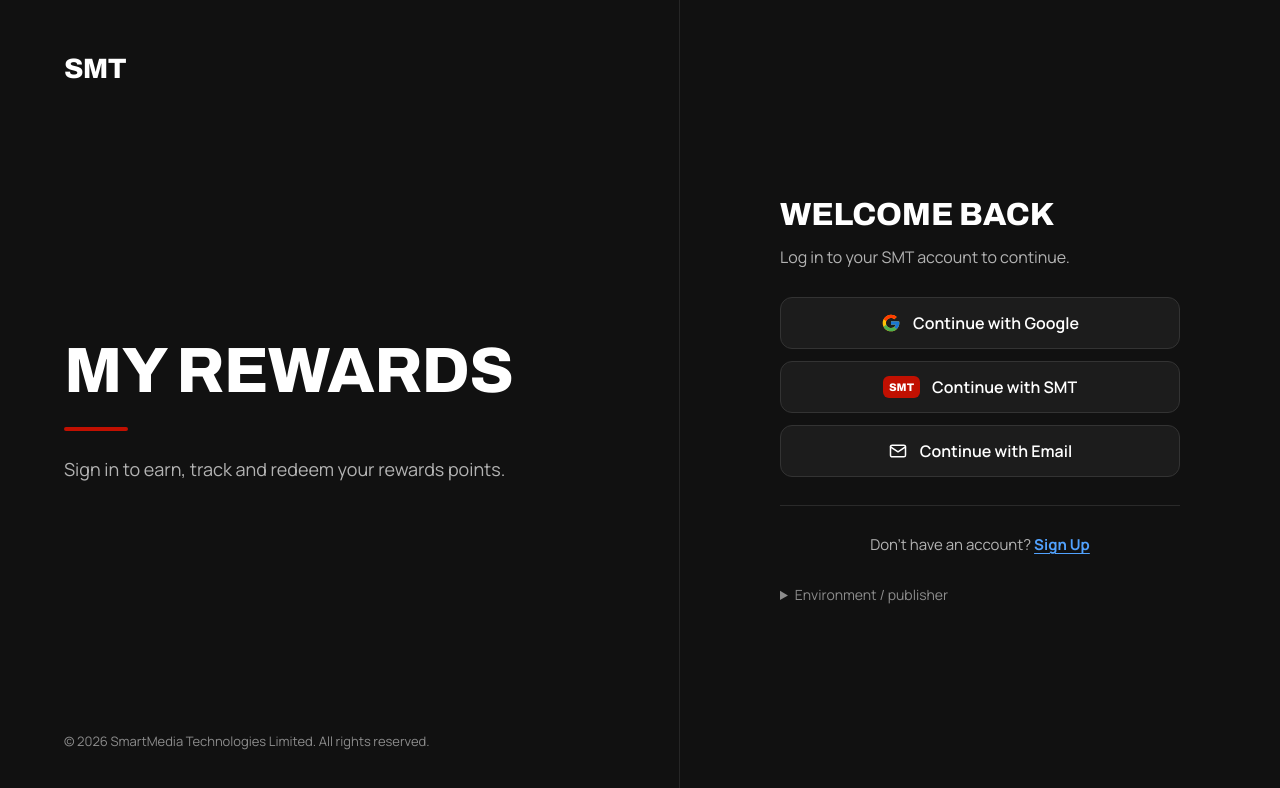
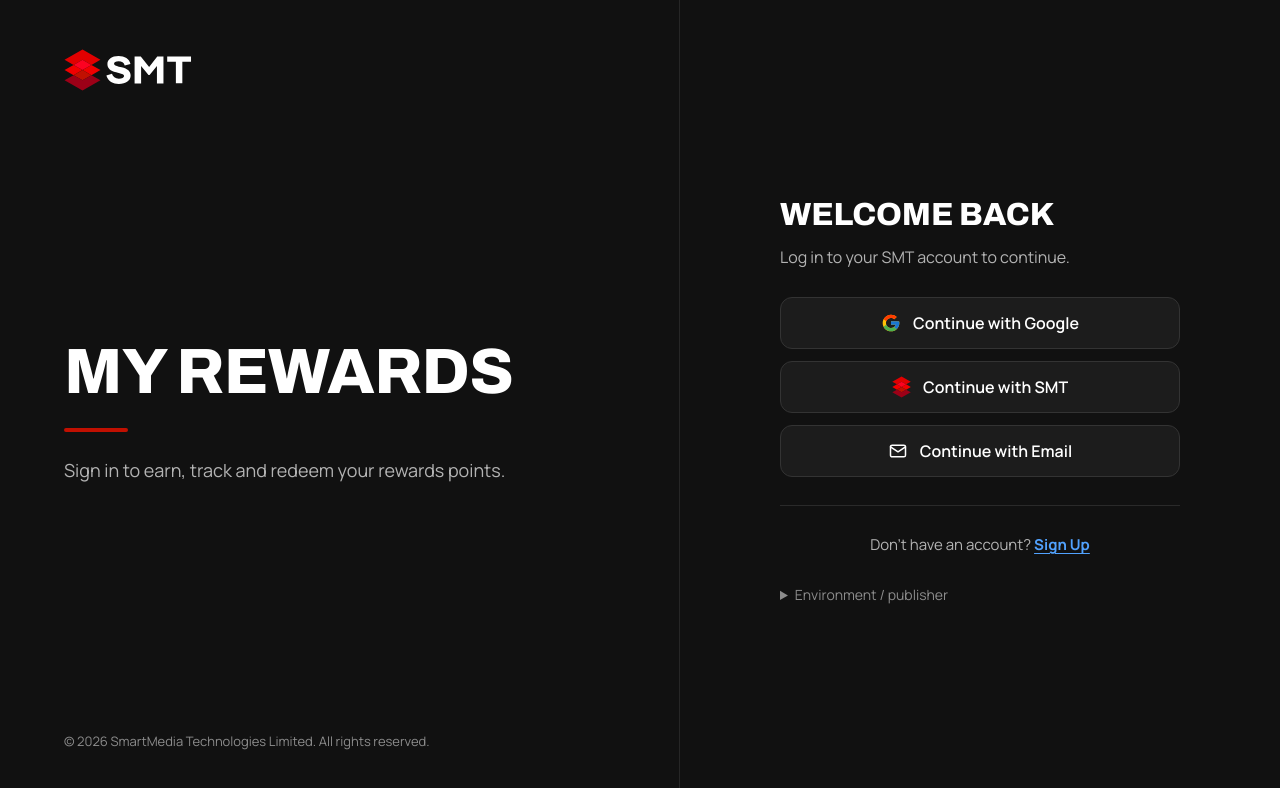
Before and after one commit to smartmediatech/smt-embedded-components-viewer, a React app: page /#/login in a window 1280 px wide. Shown: the top 788 px of the page. Built offline with nearby package versions, Linux system fonts and the light colour scheme; no server answers.

Commit message:
feat: use the SMT logo on the sign-in page

```diff
--- a/src/pages/auth/AuthPage.tsx
+++ b/src/pages/auth/AuthPage.tsx
@@ -6,7 +6,7 @@ import { useApp } from "../../context/AppContext";
 import { getViewerConfig } from "../../config/viewerConfig";
 import { takeRedirectResult } from "../../services/authService/redirectSignIn";
 import { TenantSelect } from "../../components/TenantSelect";
-import { EmailIcon, GoogleIcon, SmtMark } from "./icons";
+import { EmailIcon, GoogleIcon, SmtLogo, SmtMark } from "./icons";
 import { TermsCheckbox, TermsDialog } from "./TermsConsent";
 
 export type AuthMode = "login" | "signup";
@@ -388,7 +388,7 @@ type RedirectState = { email?: string; notice?: string; google?: boolean };
 const Shell = ({ lead, children }: { lead: string; children: ReactNode }) => (
   <div className="min-h-screen flex flex-wrap bg-[#111] text-[#B3B3B3] font-[Manrope,system-ui,sans-serif]">
     <section className="hidden md:flex flex-[1_1_520px] min-w-0 flex-col justify-between gap-12 border-r border-[#262626] px-[clamp(24px,5vw,72px)] py-12 text-white">
-      <span className="font-[Archivo,sans-serif] text-[28px] font-extrabold tracking-tight">SMT</span>
+      <SmtLogo className="h-11 w-auto self-start" />
       <div className="flex max-w-[560px] flex-col gap-6">
         <h1 className="m-0 font-[Archivo,sans-serif] text-[clamp(40px,5vw,64px)] font-extrabold uppercase leading-[1.02] tracking-[-.01em]">
           My Rewards
@@ -401,7 +401,7 @@ const Shell = ({ lead, children }: { lead: string; children: ReactNode }) => (
 
     <main className="flex flex-[1_1_440px] min-w-0 items-center justify-center px-4 py-12 sm:px-6">
       <div className="flex w-full max-w-[400px] flex-col gap-7">
-        <span className="md:hidden font-[Archivo,sans-serif] text-[28px] font-extrabold tracking-tight text-white">SMT</span>
+        <SmtLogo className="md:hidden h-10 w-auto self-start" />
         {children}
         {/*
           The tenant has to be picked before signing in: it selects the app id
--- a/src/pages/auth/icons.tsx
+++ b/src/pages/auth/icons.tsx
@@ -14,15 +14,31 @@ export const EmailIcon = () => (
   </svg>
 );
 
-/**
- * Placeholder SMT mark: the design's logo files live in the design artifact's
- * asset store, which this account can't download. Swap in the real logo.
- */
+/** The SMT layers mark (from the official SMT logo). */
+const SmtLayers = () => (
+  <>
+    <path fill="#F10000" d="M13.9162 24.5479L0.835205 32.0254L13.9162 39.5187L26.9536 32.0231L13.9162 24.5479Z" />
+    <path fill="#F10000" d="M39.9435 39.5051L52.9697 32.0254L39.939 24.5479L26.9539 32.0231L39.9435 39.5051Z" />
+    <path fill="#C11001" d="M26.9528 32.0225L13.9153 39.4908L26.9528 46.9387L39.9425 39.5045L26.9528 32.0225Z" />
+    <path fill="#9C0017" d="M52.9695 46.9845L39.9433 39.5049L26.9538 46.9391L13.9253 39.4912L0.835205 46.9845L26.9538 61.8712L52.9695 46.9845Z" />
+    <path fill="#E10000" d="M26.9538 2.12852L0.835205 17.0675L13.9162 24.5473L26.9538 17.0744L39.9388 24.5473L52.9695 17.0675L26.9538 2.12852Z" />
+    <path fill="#FD0221" d="M26.9528 17.0752L13.9153 24.5481L26.9528 32.0233L39.9378 24.5481L26.9528 17.0752Z" />
+  </>
+);
+
+/** The SMT logo for dark backgrounds: the layers mark and the white "SMT" wordmark. */
+export const SmtLogo = ({ className = "" }: { className?: string }) => (
+  <svg role="img" aria-label="SMT" viewBox="0 0 186 64" className={className}>
+    <SmtLayers />
+    <path fill="#FFFFFF" d="M61.6201 40.1619L69.7629 37.5223C71.0991 41.732 74.5617 44.7084 79.7282 44.7084C84.4678 44.7084 87.3845 43.1362 87.3845 40.7786C87.3845 38.4211 84.8331 37.5223 79.7282 36.2297L75.779 35.2194C67.152 32.9734 63.1413 29.2689 63.1413 23.0931C63.1413 16.3005 69.7034 11.5264 79.3628 11.5264C88.1131 11.5264 95.2829 15.6246 96.6786 23.2591L88.2936 25.2798C87.3822 21.07 83.8578 19.104 79.4222 19.104C74.9865 19.104 72.8006 20.508 72.8006 22.6402C72.8006 25.223 75.6558 26.1764 79.7876 27.1891L83.7986 28.1425C92.6699 30.2201 96.9229 34.0384 96.9229 40.1574C96.9229 47.4551 90.4223 52.2839 79.7282 52.2839C71.405 52.2839 63.9909 48.8591 61.6223 40.1574L61.6201 40.1619Z" />
+    <path fill="#FFFFFF" d="M135.667 12.2598H144.66V51.5608H135.181V26.07L124.487 39.4322H122.906L112.153 26.07V51.5608H102.674V12.2598H111.666L123.818 27.5309L135.665 12.2598H135.667Z" />
+    <path fill="#FFFFFF" d="M184.759 12.2598V19.9329H172.124V51.1764H162.739V19.9307H150.103V12.2598H184.759Z" />
+  </svg>
+);
+
+/** The SMT layers mark alone, for the "Continue with SMT" button. */
 export const SmtMark = ({ className = "" }: { className?: string }) => (
-  <span
-    aria-hidden="true"
-    className={`inline-flex items-center justify-center rounded-md bg-[#C11001] px-1.5 font-[Archivo,sans-serif] text-[11px] font-extrabold leading-[22px] text-white ${className}`}
-  >
-    SMT
-  </span>
+  <svg aria-hidden="true" viewBox="0 1 54 62" height="22" className={className}>
+    <SmtLayers />
+  </svg>
 );
```
